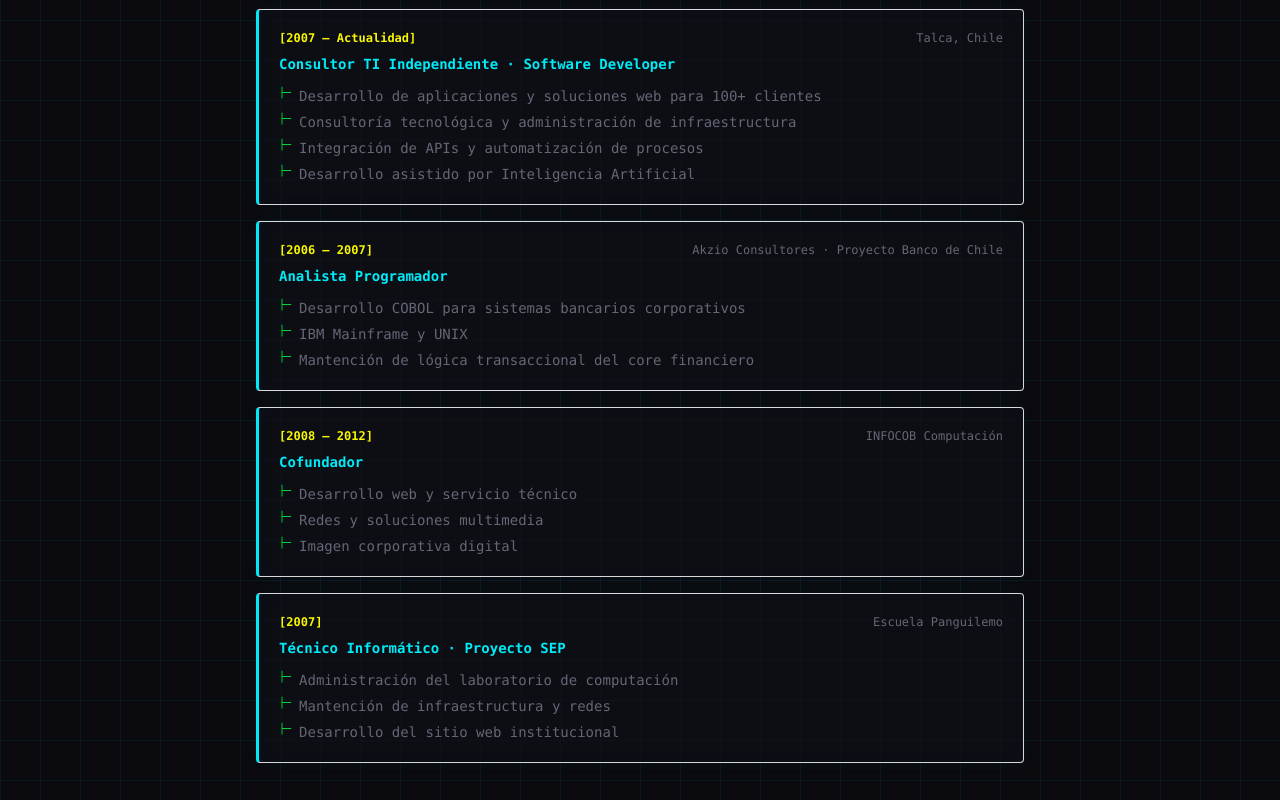
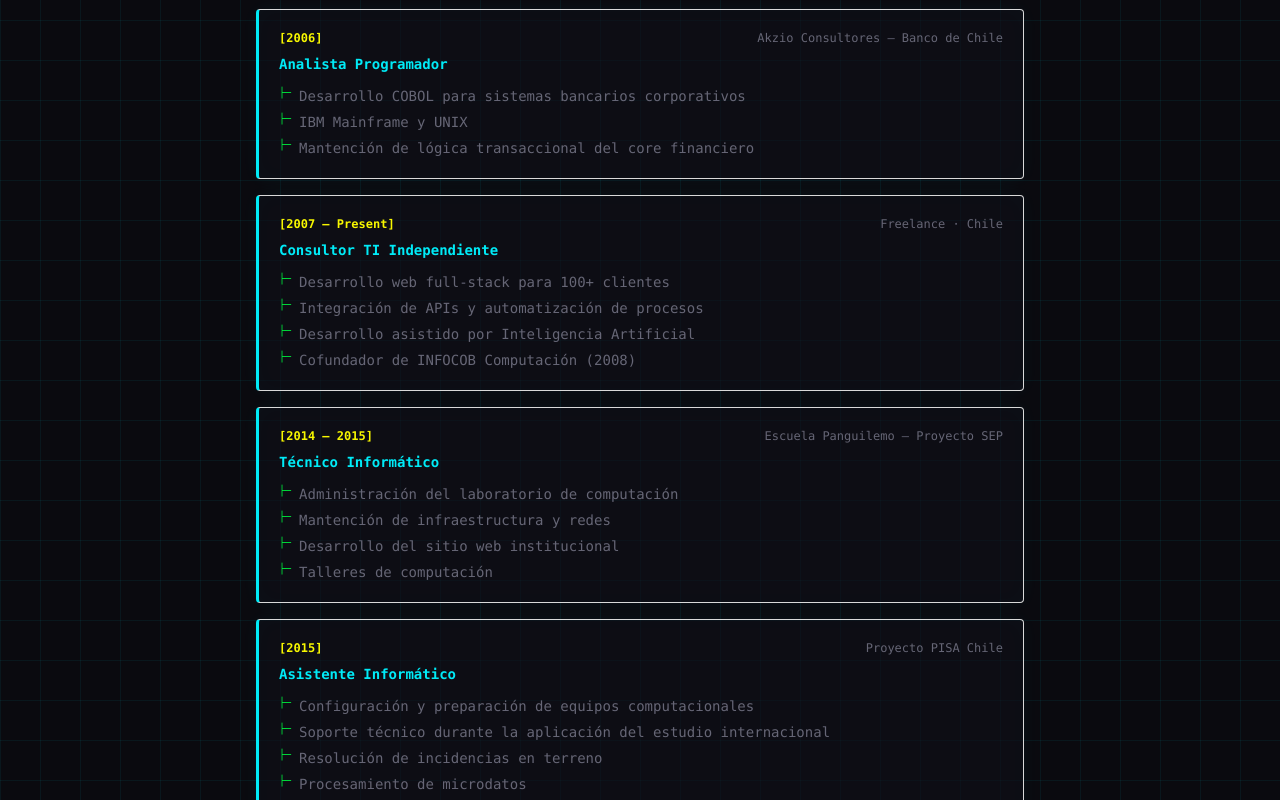
Before and after one commit to superdandi/superdandi.github.io, a Next.js app: page /cv in a window 1280 px wide. Shown: the part 1540-2340 px from the top of the page. Built offline with nearby package versions, Linux system fonts and the light colour scheme.

Commit message:
feat: update career log with correct timeline and add PISA Chile project - 2006 Banco de Chile, 2007-Present Consultor TI, 2014 Escuela Panguilemo, 2015 Proyecto PISA

```diff
--- a/app/cv/page.tsx
+++ b/app/cv/page.tsx
@@ -48,20 +48,9 @@ const SKILL_GROUPS = [
 
 const EXPERIENCE = [
   {
-    period: "2007 — Actualidad",
-    role: "Consultor TI Independiente · Software Developer",
-    org: "Talca, Chile",
-    highlights: [
-      "Desarrollo de aplicaciones y soluciones web para 100+ clientes",
-      "Consultoría tecnológica y administración de infraestructura",
-      "Integración de APIs y automatización de procesos",
-      "Desarrollo asistido por Inteligencia Artificial",
-    ],
-  },
-  {
-    period: "2006 — 2007",
+    period: "2006",
     role: "Analista Programador",
-    org: "Akzio Consultores · Proyecto Banco de Chile",
+    org: "Akzio Consultores — Banco de Chile",
     highlights: [
       "Desarrollo COBOL para sistemas bancarios corporativos",
       "IBM Mainframe y UNIX",
@@ -69,23 +58,37 @@ const EXPERIENCE = [
     ],
   },
   {
-    period: "2008 — 2012",
-    role: "Cofundador",
-    org: "INFOCOB Computación",
+    period: "2007 — Present",
+    role: "Consultor TI Independiente",
+    org: "Freelance · Chile",
     highlights: [
-      "Desarrollo web y servicio técnico",
-      "Redes y soluciones multimedia",
-      "Imagen corporativa digital",
+      "Desarrollo web full-stack para 100+ clientes",
+      "Integración de APIs y automatización de procesos",
+      "Desarrollo asistido por Inteligencia Artificial",
+      "Cofundador de INFOCOB Computación (2008)",
     ],
   },
   {
-    period: "2007",
-    role: "Técnico Informático · Proyecto SEP",
-    org: "Escuela Panguilemo",
+    period: "2014 — 2015",
+    role: "Técnico Informático",
+    org: "Escuela Panguilemo — Proyecto SEP",
     highlights: [
       "Administración del laboratorio de computación",
       "Mantención de infraestructura y redes",
       "Desarrollo del sitio web institucional",
+      "Talleres de computación",
+    ],
+  },
+  {
+    period: "2015",
+    role: "Asistente Informático",
+    org: "Proyecto PISA Chile",
+    highlights: [
+      "Configuración y preparación de equipos computacionales",
+      "Soporte técnico durante la aplicación del estudio internacional",
+      "Resolución de incidencias en terreno",
+      "Procesamiento de microdatos",
+      "Cumplimiento de protocolos internacionales",
     ],
   },
 ];
--- a/app/page.tsx
+++ b/app/page.tsx
@@ -41,22 +41,22 @@ const CAREER_LOG = [
     log: "Analista Programador. Desarrollo y mantención de sistemas bancarios corporativos. Procesamiento batch y lógica transaccional para el core financiero.",
   },
   {
-    year: "2007",
+    year: "2007 — Present",
+    boot: "Consultor TI Independiente",
+    sys: "Full-Stack · IA · 47+ soluciones web · 100+ clientes",
+    log: "Consultoría tecnológica autónoma. Desarrollo web, integración de APIs, automatización e IA. Cofundador de INFOCOB Computación (2008).",
+  },
+  {
+    year: "2014",
     boot: "Escuela Panguilemo — Proyecto SEP",
     sys: "Redes · Linux · Web Institucional",
     log: "Técnico Informático. Administración del laboratorio de computación, redes e infraestructura. Desarrollo del sitio web institucional. Talleres de computación.",
   },
   {
-    year: "2008",
-    boot: "INFOCOB Computación — Cofundador",
-    sys: "Web · Redes · Multimedia",
-    log: "Cofundador de empresa de servicios tecnológicos. Desarrollo web, servicio técnico, redes, soluciones multimedia e imagen corporativa digital.",
-  },
-  {
-    year: "2007+",
-    boot: "Consultor TI Independiente",
-    sys: "Full-Stack · IA · 47+ soluciones web · 100+ clientes",
-    log: "18+ años de consultoría tecnológica autónoma. Desarrollo web, integración de APIs, automatización de procesos. Integración de IA para acelerar desarrollo.",
+    year: "2015",
+    boot: "Proyecto PISA Chile",
+    sys: "Microdatos · Soporte Técnico · Protocolos Internacionales",
+    log: "Asistente Informático. Configuración y preparación de equipos, soporte técnico durante la aplicación del estudio internacional, resolución de incidencias en terreno, procesamiento de microdatos, cumplimiento de protocolos internacionales.",
   },
 ];
 
```
